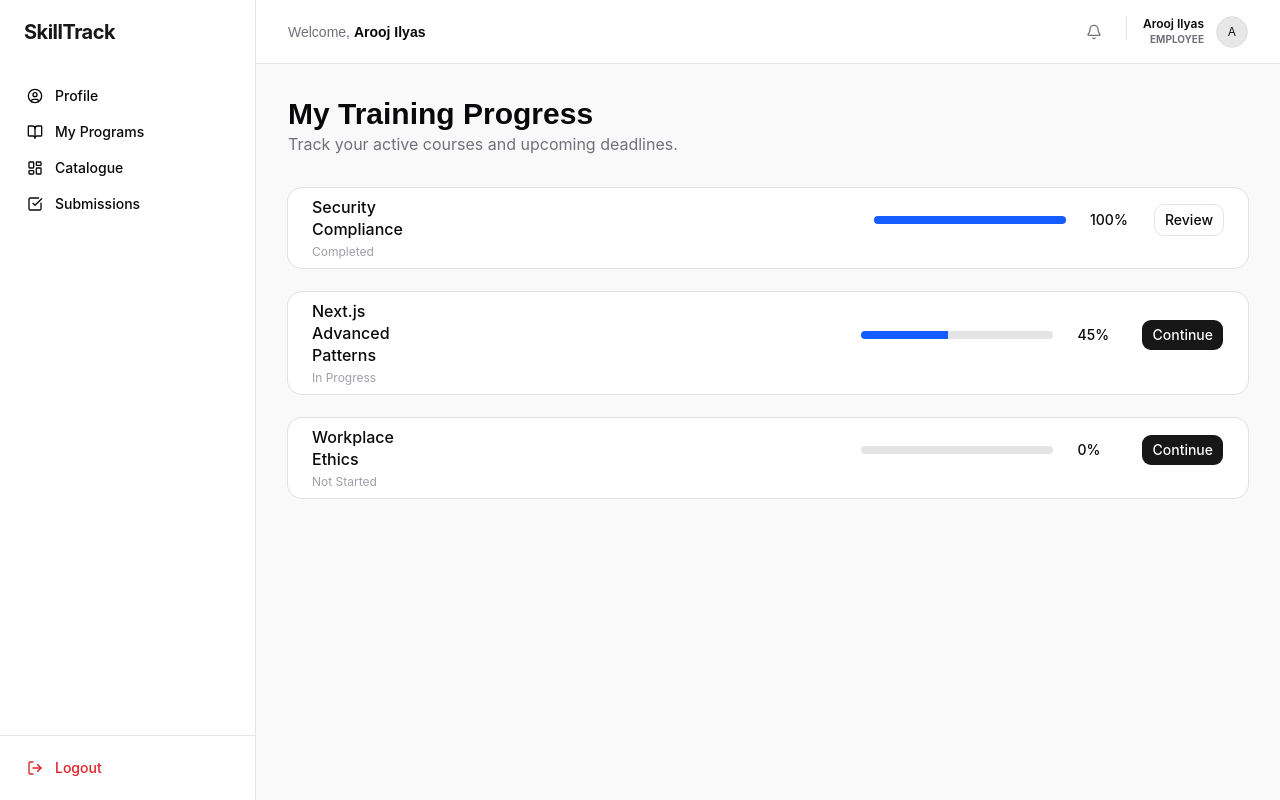
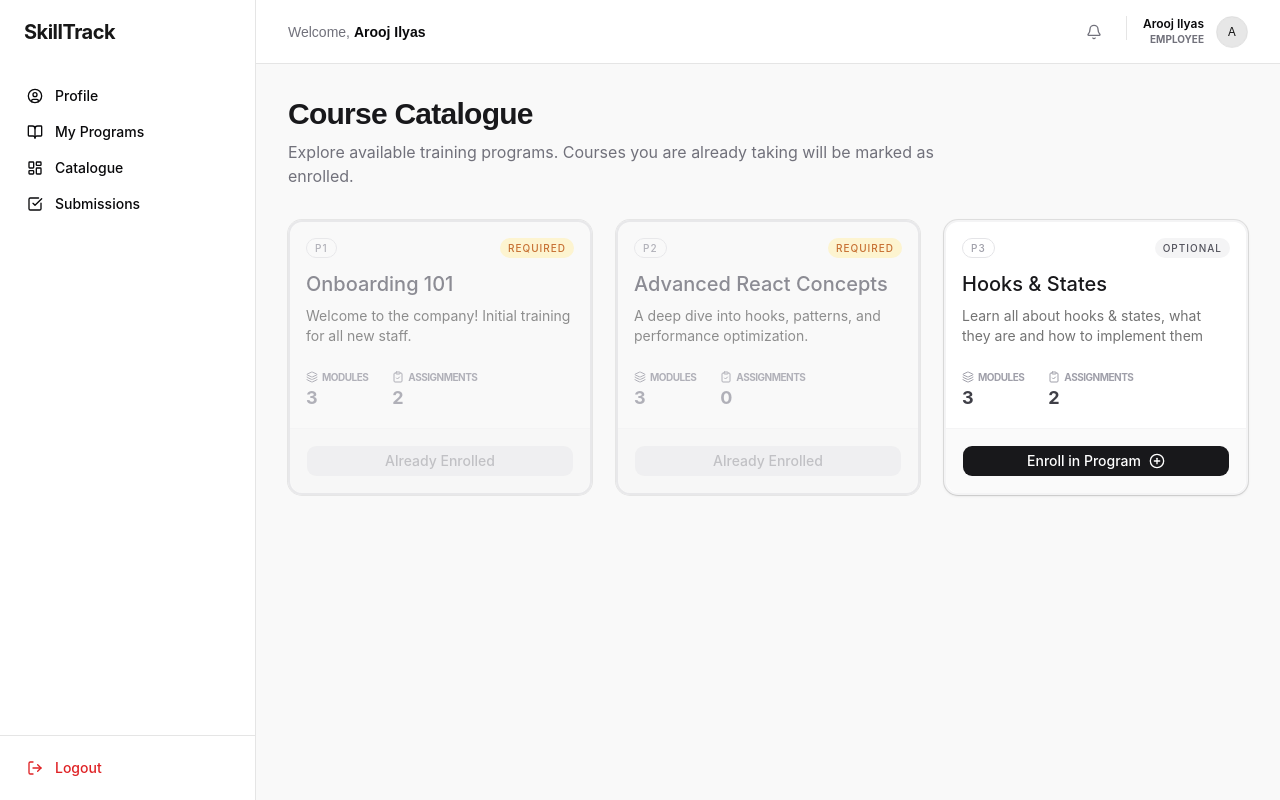
Before and after one commit to arooj-ilyas/skill-track-frontend, a Next.js app: page /catalogue in a window 1280 px wide. Built offline with nearby package versions, Linux system fonts and the light colour scheme.

Commit message:
updated catalogue endpoint

```diff
--- a/app/(dashboard)/catalogue/page.tsx
+++ b/app/(dashboard)/catalogue/page.tsx
@@ -1,57 +1,127 @@
-import { Card, CardHeader, CardTitle, CardContent } from "@/components/ui/card";
+import React from "react";
+import {
+  Card,
+  CardHeader,
+  CardTitle,
+  CardDescription,
+  CardContent,
+  CardFooter,
+} from "@/components/ui/card";
 import { Button } from "@/components/ui/button";
+import { Badge } from "@/components/ui/badge";
+import { Layers, ClipboardCheck, CheckCircle2, PlusCircle } from "lucide-react";
+import { MOCK_PROGRAMS, MOCK_USER, MOCK_ENROLLMENTS } from "@/lib/mockData";
 
-export default function Catalogue() {
-  // Mock data representing the "ProgressSnapshot" and "Enrollment" schema
-  const myProgress = [
-    {
-      id: "p1",
-      name: "Security Compliance",
-      progress: 100,
-      status: "Completed",
-    },
-    {
-      id: "p2",
-      name: "Next.js Advanced Patterns",
-      progress: 45,
-      status: "In Progress",
-    },
-    { id: "p3", name: "Workplace Ethics", progress: 0, status: "Not Started" },
-  ];
+export default function CataloguePage() {
+  const availablePrograms = MOCK_PROGRAMS;
 
   return (
-    <div className="space-y-8">
-      <div>
-        <h2 className="text-3xl font-bold">My Training Progress</h2>
-        <p className="text-zinc-500">
-          Track your active courses and upcoming deadlines.
+    <div className="space-y-8 animate-in fade-in duration-500">
+      <div className="flex flex-col gap-2">
+        <h1 className="text-3xl font-bold tracking-tight text-zinc-900">
+          Course Catalogue
+        </h1>
+        <p className="text-zinc-500 max-w-2xl">
+          Explore available training programs. Courses you are already taking
+          will be marked as enrolled.
         </p>
       </div>
 
-      <div className="grid gap-6">
-        {myProgress.map((item) => (
+      <div className="grid gap-6 md:grid-cols-2 lg:grid-cols-3">
+        {availablePrograms.map((program) => {
+          // Check if user is already enrolled
+          const isEnrolled = MOCK_ENROLLMENTS.some(
+            (e) => e.employeeId === MOCK_USER.id && e.programId === program.id,
+          );
+
+          const moduleCount = program.modules?.length || 0;
+          const taskCount = program.tasks?.length || 0;
+
+          return (
             <Card
-            key={item.id}
-            className="flex flex-col md:flex-row md:items-center justify-between p-2"
+              key={program.id}
+              className={`flex flex-col border-2 transition-all duration-300 group ${
+                isEnrolled
+                  ? "bg-zinc-50/50 border-zinc-200 opacity-80"
+                  : "bg-white border-zinc-100 hover:border-amber-500 shadow-sm"
+              }`}
             >
-            <CardHeader className="border-none">
-              <CardTitle>{item.name}</CardTitle>
-              <p className="text-xs text-zinc-400">{item.status}</p>
+              <CardHeader>
+                <div className="flex justify-between items-start mb-2">
+                  <Badge
+                    variant="outline"
+                    className="text-[10px] uppercase tracking-widest text-zinc-400 border-zinc-200"
+                  >
+                    {program.id}
+                  </Badge>
+                  <Badge
+                    variant="outline"
+                    className={`text-[10px] uppercase tracking-widest border-none ${
+                      isEnrolled
+                        ? "bg-amber-100 text-amber-700"
+                        : "bg-zinc-100 text-zinc-600"
+                    }`}
+                  >
+                    {isEnrolled ? "Required" : "Optional"}
+                  </Badge>
+                </div>
+                <CardTitle
+                  className={`text-xl transition-colors ${
+                    isEnrolled
+                      ? "text-zinc-500"
+                      : "text-zinc-900 group-hover:text-amber-700"
+                  }`}
+                >
+                  {program.title}
+                </CardTitle>
+                <CardDescription className="line-clamp-3 pt-1">
+                  {program.description}
+                </CardDescription>
               </CardHeader>
-            <CardContent className="flex items-center gap-6 pb-0 md:pb-4">
-              <div className="w-48 h-2 bg-zinc-200 rounded-full overflow-hidden">
-                <div
-                  className="h-full bg-blue-600 transition-all"
-                  style={{ width: `${item.progress}%` }}
-                />
+
+              <CardContent>
+                <div className="flex items-center gap-6 pt-2">
+                  <div className="flex flex-col">
+                    <span className="text-[10px] font-bold uppercase text-zinc-400 tracking-tighter flex items-center gap-1">
+                      <Layers className="h-3 w-3" /> Modules
+                    </span>
+                    <span
+                      className={`text-lg font-bold ${isEnrolled ? "text-zinc-400" : "text-zinc-700"}`}
+                    >
+                      {moduleCount}
+                    </span>
                   </div>
-              <span className="text-sm font-medium w-10">{item.progress}%</span>
-              <Button variant={item.progress === 100 ? "outline" : "default"}>
-                {item.progress === 100 ? "Review" : "Continue"}
+                  <div className="flex flex-col">
+                    <span className="text-[10px] font-bold uppercase text-zinc-400 tracking-tighter flex items-center gap-1">
+                      <ClipboardCheck className="h-3 w-3" /> Assignments
+                    </span>
+                    <span
+                      className={`text-lg font-bold ${isEnrolled ? "text-zinc-400" : "text-zinc-700"}`}
+                    >
+                      {taskCount}
+                    </span>
+                  </div>
+                </div>
+              </CardContent>
+
+              <CardFooter className="pt-4 border-t border-zinc-100">
+                {isEnrolled ? (
+                  <Button
+                    disabled
+                    className="w-full gap-2 bg-zinc-200 text-zinc-500 cursor-not-allowed"
+                  >
+                    Already Enrolled
                   </Button>
-            </CardContent>
+                ) : (
+                  <Button className="w-full gap-2 bg-zinc-900 hover:bg-amber-600 text-white transition-colors">
+                    Enroll in Program
+                    <PlusCircle className="h-4 w-4" />
+                  </Button>
+                )}
+              </CardFooter>
             </Card>
-        ))}
+          );
+        })}
       </div>
     </div>
   );
--- a/app/(dashboard)/programs/page.tsx
+++ b/app/(dashboard)/programs/page.tsx
@@ -1,114 +1,107 @@
 import React from "react";
 import Link from "next/link";
-import { Button } from "@/components/ui/button";
-import {
-  Card,
-  CardHeader,
-  CardTitle,
-  CardDescription,
-  CardContent,
-} from "@/components/ui/card";
+import { Card, CardHeader, CardTitle, CardContent } from "@/components/ui/card";
 import { Badge } from "@/components/ui/badge";
-import { Plus, Layers, ClipboardCheck } from "lucide-react";
-import { MOCK_USER, MOCK_PROGRAMS } from "@/lib/mockData";
+import { Calendar } from "lucide-react";
+import { MOCK_USER, MOCK_PROGRAMS, MOCK_ENROLLMENTS } from "@/lib/mockData";
 import { calculateProgramProgress } from "@/lib/progress";
 
-export default function ProgramsPage() {
-  const isAdmin = MOCK_USER.role === "ADMIN";
+export default function DashboardPage() {
+  const now = new Date();
+
+  // FILTER LOGIC: Only show programs where user has an enrollment record
+  const enrolledProgramIds = MOCK_ENROLLMENTS.filter(
+    (e) => e.employeeId === MOCK_USER.id,
+  ).map((e) => e.programId);
+
+  const myPrograms = MOCK_PROGRAMS.filter((p) =>
+    enrolledProgramIds.includes(p.id),
+  );
 
   return (
     <div className="space-y-6">
-      <div className="flex justify-between items-center">
-        <div>
-          <h1 className="text-3xl font-bold tracking-tight text-zinc-900">
-            Programs
-          </h1>
-          <p className="text-zinc-500 text-sm mt-1">
-            {isAdmin
-              ? "Manage organization training."
-              : "Your assigned modules."}
-          </p>
-        </div>
-
-        {isAdmin && (
-          <Button className="gap-2 bg-zinc-900 hover:bg-zinc-800">
-            <Plus className="h-4 w-4" /> Create Program
-          </Button>
-        )}
-      </div>
-
+      <h1 className="text-3xl font-bold text-zinc-900">My Learning</h1>
       <div className="grid gap-6 md:grid-cols-2 lg:grid-cols-3">
-        {MOCK_PROGRAMS.map((program) => {
+        {myPrograms.map((program) => {
           const { modulePercent, taskPercent, isFullyComplete, stats } =
             calculateProgramProgress(program.id);
+          const hasTasks = program.tasks && program.tasks.length > 0;
+
+          // Final Deadline Logic (Max date in array)
+          let isOverdue = false;
+          let formattedDueDate = "";
+          if (hasTasks) {
+            const finalDeadline = Math.max(
+              ...program.tasks.map((t) => new Date(t.dueAt).getTime()),
+            );
+            isOverdue = now.getTime() > finalDeadline && !isFullyComplete;
+            formattedDueDate = new Date(finalDeadline).toLocaleDateString(
+              "en-US",
+              { month: "short", day: "numeric" },
+            );
+          }
 
           return (
-            <Link
-              key={program.id}
-              href={`/programs/${program.id}`}
-              className="block h-full"
+            <Link key={program.id} href={`/programs/${program.id}`}>
+              <Card
+                className={`h-full border-2 transition-all hover:border-amber-500 ${isOverdue ? "border-rose-100" : "border-transparent"}`}
               >
-              <Card className="h-full border-2 border-transparent hover:border-amber-500 hover:shadow-lg transition-all duration-200 bg-white">
-                <CardHeader className="pb-2">
+                <CardHeader>
                   <Badge
-                    variant="secondary"
-                    className={`w-fit mb-2 border-none ${
+                    className={
                       isFullyComplete
                         ? "bg-emerald-100 text-emerald-700"
+                        : isOverdue
+                          ? "bg-rose-100 text-rose-700"
                           : "bg-orange-100 text-amber-700"
-                    }`}
+                    }
                   >
-                    {isFullyComplete ? "Completed" : "Active"}
+                    {isFullyComplete
+                      ? "Completed"
+                      : isOverdue
+                        ? "Overdue"
+                        : "Active"}
                   </Badge>
-                  <CardTitle className="text-xl">{program.title}</CardTitle>
-                  <CardDescription className="line-clamp-2">
-                    {program.description}
-                  </CardDescription>
+                  <CardTitle className="mt-2">{program.title}</CardTitle>
+                  {hasTasks && (
+                    <div className="flex items-center gap-1.5 text-[10px] font-bold uppercase mt-2 text-zinc-400">
+                      <Calendar className="h-3 w-3" /> Due: {formattedDueDate}
+                    </div>
+                  )}
                 </CardHeader>
-
-                <CardContent className="space-y-5">
+                <CardContent className="space-y-4">
                   {/* Modules Progress */}
-                  <div className="space-y-2">
-                    <div className="flex justify-between items-center">
-                      <div className="flex items-center gap-2 text-[10px] uppercase tracking-wider font-bold text-zinc-400">
-                        <Layers className="h-3 w-3" />
+                  <div className="space-y-1">
+                    <div className="flex justify-between text-[10px] font-bold uppercase">
+                      <span>Modules</span>
                       <span>
-                          Modules ({stats.completedModules}/{stats.totalModules}
-                          )
+                        {stats.completedModules}/{stats.totalModules}
                       </span>
                     </div>
-                      <span className="text-[10px] font-bold text-emerald-700">
-                        {Math.round(modulePercent)}%
-                      </span>
-                    </div>
-                    <div className="h-1.5 w-full bg-zinc-100 rounded-full overflow-hidden">
+                    <div className="h-1.5 w-full bg-zinc-100 rounded-full">
                       <div
-                        className="h-full bg-emerald-600"
+                        className="h-full bg-emerald-500"
                         style={{ width: `${modulePercent}%` }}
                       />
                     </div>
                   </div>
-
                   {/* Tasks Progress */}
-                  <div className="space-y-2">
-                    <div className="flex justify-between items-center">
-                      <div className="flex items-center gap-2 text-[10px] uppercase tracking-wider font-bold text-zinc-400">
-                        <ClipboardCheck className="h-3 w-3" />
+                  {hasTasks && (
+                    <div className="space-y-1">
+                      <div className="flex justify-between text-[10px] font-bold uppercase">
+                        <span>Tasks</span>
                         <span>
-                          Tasks ({stats.completedTasks}/{stats.totalTasks})
+                          {stats.completedTasks}/{stats.totalTasks}
                         </span>
                       </div>
-                      <span className="text-[10px] font-bold text-amber-600">
-                        {Math.round(taskPercent)}%
-                      </span>
-                    </div>
-                    <div className="h-1.5 w-full bg-zinc-100 rounded-full overflow-hidden">
+                      <div className="h-1.5 w-full bg-zinc-100 rounded-full">
                         <div
-                        className="h-full bg-amber-600"
+                          className={`h-full ${isOverdue ? "bg-rose-500" : "bg-amber-600"}`}
                           style={{ width: `${taskPercent}%` }}
                         />
                       </div>
                     </div>
+                  )}
                 </CardContent>
               </Card>
             </Link>
--- a/lib/mockData.tsx
+++ b/lib/mockData.tsx
@@ -30,7 +30,7 @@ export const MOCK_PROGRAMS = [
       {
         id: "t1",
         title: "Safety Protocol Quiz",
-        dueAt: "2026-04-01",
+        dueAt: "2026-04-05",
         isSubmitted: true,
       },
       {
@@ -63,6 +63,43 @@ export const MOCK_PROGRAMS = [
     ],
     tasks: [],
   },
+  {
+    id: "p3",
+    title: "Hooks & States",
+    description:
+      "Learn all about hooks & states, what they are and how to implement them",
+    modules: [
+      {
+        id: "m1",
+        title: "Understanding Hooks",
+        order: 1,
+        isCompleted: false,
+        isStarted: false,
+      }, // Review
+      {
+        id: "m2",
+        title: "What is a State?",
+        order: 2,
+        isCompleted: false,
+        isStarted: false,
+      }, // Continue
+      { id: "m3", title: "useState & useEffect", order: 3, isCompleted: false }, // Start
+    ],
+    tasks: [
+      {
+        id: "t1",
+        title: "State vs Hook",
+        dueAt: "2026-05-08",
+        isSubmitted: false,
+      },
+      {
+        id: "t2",
+        title: "useEffect vs useState",
+        dueAt: "2026-07-09",
+        isSubmitted: false,
+      },
+    ],
+  },
 ];
 
 export const MOCK_SUBMISSIONS = [
@@ -92,3 +129,8 @@ export const MOCK_ORG = {
   id: "org-123",
   name: "Acme Learning Corp",
 };
+
+export const MOCK_ENROLLMENTS = [
+  { employeeId: "u1", programId: "p1", status: "ACTIVE" },
+  { employeeId: "u1", programId: "p2", status: "ACTIVE" },
+];
```
Lines whose indentation alone changed are shown as unchanged.
